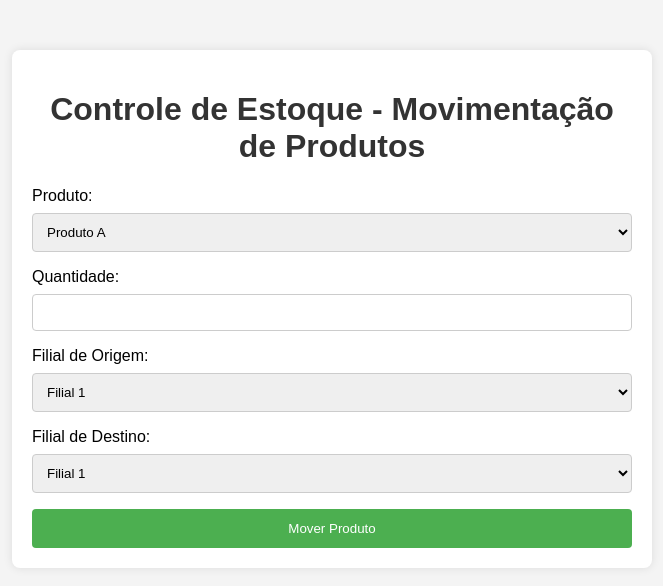
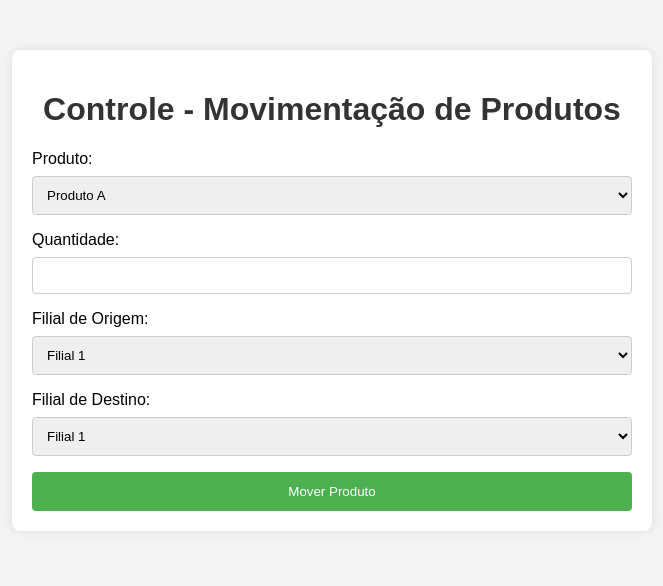
Before and after one commit to Mouzartjr/controller, a plain HTML site: page index.html in a window 1280 px wide. Shown: the whole page, without its empty margins (308-971 px from the left). Drawn offline with Linux system fonts and the light colour scheme; a script that the page names is missing.

Commit message:
Update index.html

```diff
--- a/index.html
+++ b/index.html
@@ -8,7 +8,7 @@
 </head>
 <body>
     <div class="container">
-        <h1>Controle de Estoque - Movimentação de Produtos</h1>
+        <h1>Controle - Movimentação de Produtos</h1>
         <form id="movimentacaoForm">
             <label for="produto">Produto:</label>
             <select id="produto" name="produto" required>
```
